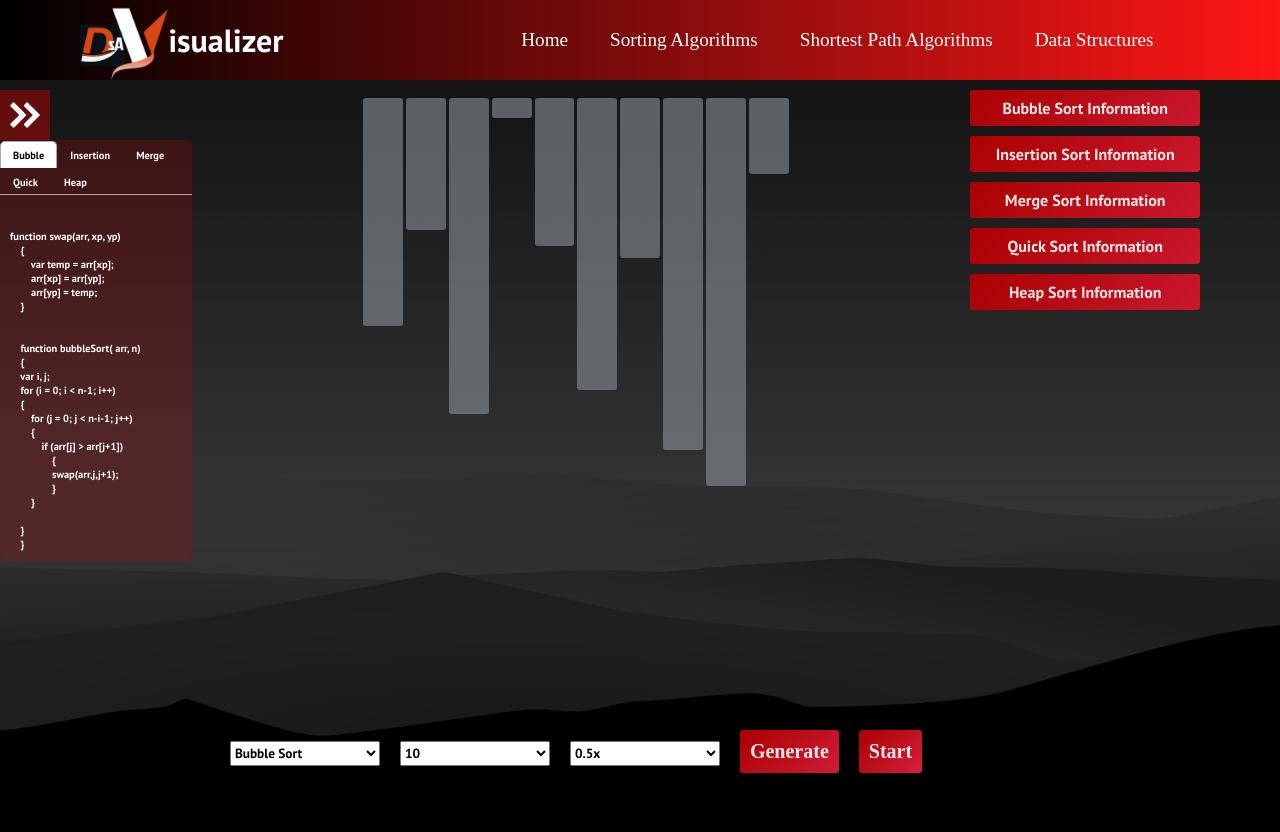
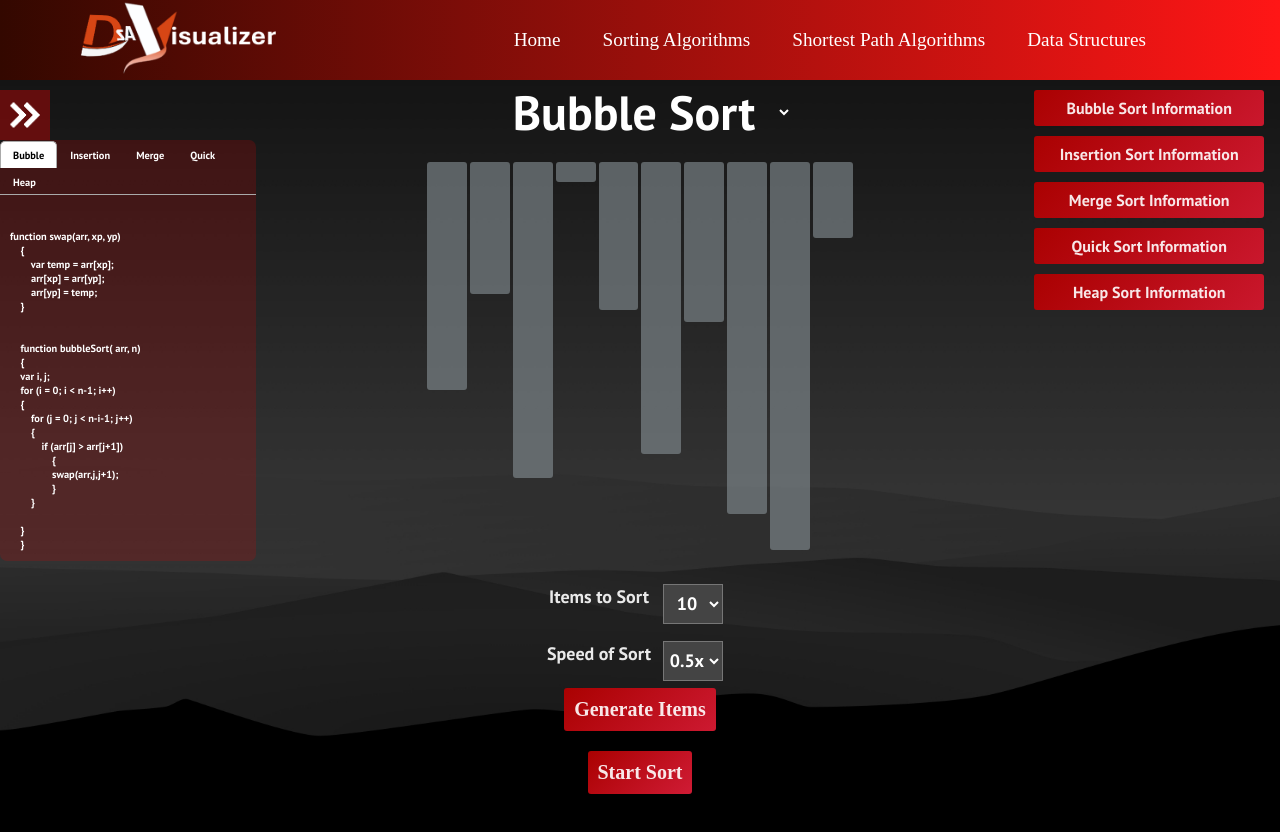
Before and after one commit to Jordiak/Visualizer, a React (Create React App) app: page /sorting-algorithms in a window 1280 px wide. Shown: the top 832 px of the page. Built offline with nearby package versions, Linux system fonts and the light colour scheme; what js_dsal would draw is missing.

Commit message:
Design Tweaks
Combined text to logo picture
Improved Sorting Page
Tweaked Short Path & Data Structures Page

```diff
--- a/src/App.css
+++ b/src/App.css
@@ -46,7 +46,7 @@
   height: 100vh;
 }
 .DSleft {
-  width: 55%;
+  width: 60%;
   float: left;
   margin-left: 2%;
   margin-right: unset;
@@ -54,10 +54,7 @@
 .DSright {
   color: white;
   width: 20%;
-  padding: 0px;
-  margin-left: 75%;
-  font-family: -apple-system, BlinkMacSystemFont, "Segoe UI", Roboto, Oxygen,
-    Ubuntu, Cantarell, "Open Sans", "Helvetica Neue", sans-serif;
+  float: right;
 }
 .left {
   width: 60%;
@@ -67,14 +64,11 @@
 .right {
   color: white;
   width: 20%;
-  padding: 0px;
-  margin-left: 75%;
-  font-family: -apple-system, BlinkMacSystemFont, "Segoe UI", Roboto, Oxygen,
-    Ubuntu, Cantarell, "Open Sans", "Helvetica Neue", sans-serif;
+  float: right;
 }
 
 .left-panel {
-  width: 15%;
+  width: 20%;
   float: left;
 }
 .ShortestPath .left-panel {
--- a/src/components/Navbar.css
+++ b/src/components/Navbar.css
@@ -1,5 +1,5 @@
 .navbar {
-  background: linear-gradient(270deg, rgb(255, 22, 22) 0%, rgb(0, 0, 0) 100%);
+  background: linear-gradient(270deg, rgb(255, 22, 22) 0%, #330800);
   height: 80px;
   display: flex;
   justify-content: center;
@@ -102,9 +102,8 @@
 
   .navbar-logo {
     position: absolute;
-    top: 0;
-    left: 0;
-    transform: translate(25%, 50%);
+    top: 0px;
+    left: 10px;
   }
 
   .menu-icon {
--- a/src/components/Navbar.js
+++ b/src/components/Navbar.js
@@ -16,11 +16,9 @@ function Navbar() {
   return (
     <>
       <nav className='navbar'>
-
-      <img src={logoImage} alt='' width={100} height={80}/>
-        <Link to='/' className='navbar-logo' onClick={closeMobileMenu}>
-          isualizer
-        </Link>
+      <Link to='/' className='navbar-logo' onClick={closeMobileMenu}>
+      <img src={logoImage} alt='' width={200} height={80}/>
+      </Link>
 
         <div className='menu-icon' onClick={handleClick}>
           <i className={click ? 'fas fa-times' : 'fas fa-bars'} />
--- a/src/components/pages/sorting.css
+++ b/src/components/pages/sorting.css
@@ -4,7 +4,7 @@
   margin-left: 20%;
   margin-right: 20%;
   display: flex;
-  min-height: 80vh;
+  min-height: 50vh;
   align-items: flex-start;
 }
 .cell {
@@ -59,12 +59,26 @@ button {
   }
 }
 /* NAVBAR STARTS */
+.navbar-algorithms{
+  top: 0;
+  overflow: hidden;
+  font-size: 20px;
+  color:rgba(255, 255, 255, 0.9);
+  min-height: 60px;
+  text-align: center;
+}
 .navbar-sorting {
   top: 0;
   overflow: hidden;
-  font-size: 16px;
+  font-size: 18px;
+  color:rgba(255, 255, 255, 0.9);
   min-height: 60px;
   text-align: center;
+}
+.navbar-table{
+  width: auto;
+  margin-left: auto;
+  margin-right: auto;
 }
 .navbar-sorting .options {
   margin: 10px;
@@ -82,8 +96,6 @@ button {
 }
 .navbar-sorting #menu {
   margin-top: 15px;
-  width: 150px;
-  height: 25px;
   outline: none;
 }
 .navbar-sorting > .icon {
@@ -124,3 +136,37 @@ button {
 }
 
 /* NAVBAR ENDS */
+
+/* ALGO MENU STYLE */
+.algo-menu{
+  background-color: transparent;
+  color: white;
+  font-size: 48px;
+  border:0px;
+  outline:0px;
+  text-align: center;
+}
+.algo-option{
+  background-color: #444444;
+  color: white;
+  font-size: 36px;
+  border:0px;
+  outline:0px;
+}
+.config-menu{
+  background-color: #444444;
+  color: white;
+  font-size: 18px;
+  text-align: center;
+  width: 60px;
+  height: 40px;
+  text-overflow: ellipsis;
+}
+.config-option{
+  background-color: #444444;
+  color: white;
+  font-size: 18px;
+  width: 30px;
+  height: 60px;
+  text-overflow: ellipsis;
+}
--- a/src/components/pages/sortingVisualizer.jsx
+++ b/src/components/pages/sortingVisualizer.jsx
@@ -10,6 +10,7 @@ import { heapSort } from '../sortingAlgorithms/heapSort.js';
 
 // components
 import Navbar from '../sortingNavbar';
+import SortType from '../sortingSortType';
 import Frame from '../sortingFrame';
 
 // helpers
@@ -46,6 +47,13 @@ class Visualizer extends React.Component {
     render() {
         return (
             <React.Fragment>
+                <SortType
+                    start = {this.start}
+                    response = {this.response}
+                    newList = {this.generateList}
+                    onChange = {this.onChange}
+
+                />
                 <Frame
                     list = {this.state.list}
                 />
--- a/src/components/pathFindingVisualizer/PathfindingVisualizer.css
+++ b/src/components/pathFindingVisualizer/PathfindingVisualizer.css
@@ -11,6 +11,11 @@ button {
   padding: 0.5 rem;
 }
 
-table {
+.pathfindcontent {
+  width: 100%;
   text-align: center;
 }
+
+table {
+  width: 100%;
+}
--- a/src/components/pathFindingVisualizer/PathfindingVisualizer.jsx
+++ b/src/components/pathFindingVisualizer/PathfindingVisualizer.jsx
@@ -357,10 +357,9 @@ export default class PathfindingVisualizer extends Component {
   render() {
     const {grid, mouseIsPressed} = this.state;
     return (
-      <div>
+      <div className="pathfindcontent">
 
         <table
-          className="grid-container"
           onMouseLeave={() => this.handleMouseLeave()}>
           <tbody className="grid">
             {grid.map((row, rowIdx) => {
@@ -390,19 +389,7 @@ export default class PathfindingVisualizer extends Component {
               );
             })}
           </tbody>
-        </table>
-        <button
-          type="button"
-          className="btn btn-danger"
-          onClick={() => this.clearGrid()}>
-          Clear Grid
-        </button>
-        <button
-          type="button"
-          className="btn btn-warning"
-          onClick={() => this.clearWalls()}>
-          Clear Walls
-        </button>
+
         <button
           type="button"
           className="btn btn-primary"
@@ -422,6 +409,20 @@ export default class PathfindingVisualizer extends Component {
           onClick={() => this.visualize('DFS')}>
           Depth First Search
         </button>
+        <br/>
+        <button
+          type="button"
+          className="btn btn-danger"
+          onClick={() => this.clearGrid()}>
+          Clear Grid
+        </button>
+        <button
+          type="button"
+          className="btn btn-warning"
+          onClick={() => this.clearWalls()}>
+          Clear Walls
+        </button>
+        </table>
       </div>
     );
   }
--- a/src/components/sorting-navbar/algorithms.jsx
+++ b/src/components/sorting-navbar/algorithms.jsx
@@ -8,7 +8,7 @@ const Algorithms = (props) => {
                 name="Algorithm" id="menu" className="algo-menu"
                 onChange = {(e) => props.onChange(e.target.value, "algo")}>
                 {props.algorithms.map(element => (
-                    <option
+                    <option className="algo-option"
                         key = {element.value}
                         value = {element.value}>
                         {element.type}
--- a/src/components/sorting-navbar/size.jsx
+++ b/src/components/sorting-navbar/size.jsx
@@ -5,10 +5,10 @@ const Size = (props) => {
     return (
         <span className="options">
             <select
-                name="size" id="menu" className="size-menu"
+                name="size" id="menu" className="config-menu"
                 onChange = {(e) => props.onChange(e.target.value, "size")}>
                 {props.lengths.map(element => (
-                    <option
+                    <option className="config-option"
                         key = {10*element}
                         value = {element}>
                         {element}
--- a/src/components/sorting-navbar/speed.jsx
+++ b/src/components/sorting-navbar/speed.jsx
@@ -5,10 +5,10 @@ const Speed = (props) => {
     return (
         <span className="options">
             <select
-                name="Algorithm" id="menu" className="speed-menu"
+                name="Algorithm" id="menu" className="config-menu"
                 onChange = {(e) => props.onChange(e.target.value, "speed")}>
                 {props.speeds.map(element => (
-                    <option
+                    <option className="config-option"
                         key = {element}
                         value = {element}>
                         {element}x
--- a/src/components/sortingNavbar.jsx
+++ b/src/components/sortingNavbar.jsx
@@ -1,19 +1,12 @@
 import React from 'react';
 
-import Algorithms from './sorting-navbar/algorithms';
+
 import Size from './sorting-navbar/size';
 import Speed from './sorting-navbar/speed';
 
 // Navbar Component
 class Navbar extends React.Component {
     state = {
-        Algorithms: [
-			{ value: 1, type: 'Bubble Sort' },
-			{ value: 2, type: 'Insertion Sort' },
-			{ value: 3, type: 'Merge Sort' },
-			{ value: 4, type: 'Quick Sort' },
-            { value: 5, type: 'Heap Sort' },
-		],
 		lengths: [10, 20, 30, 40, 50, 60, 70, 80, 90, 100],
 		speeds: [0.50, 0.75, 1.00, 2.00, 4.00,8.00,16.00,32.00,64.00,128.00]
     };
@@ -28,22 +21,31 @@ class Navbar extends React.Component {
     render() {
         return (
             <div className="navbar-sorting" id="navbar">
-                <Algorithms
-                    onChange = {this.props.onChange}
-                    algorithms = {this.state.Algorithms}
-                />
-                <Size
+                <table className="navbar-table">
+                    <tr>
+                        <td>Items to Sort</td>
+                        <td><Size
                         onChange = {this.props.onChange}
                         lengths = {this.state.lengths}
                         />
+                       </td>
+                    </tr>
+                    <tr>
+                        <td>
+                        Speed of Sort</td>
+                        <td>
                         <Speed
                         onChange = {this.props.onChange}
                         speeds = {this.state.speeds}
                         />
-                <button id="random" onClick = {() => this.props.newList(1)}>Generate</button>
-                <button id="start" onClick = {() => this.props.start()}>Start</button>
+                        </td>
+                    </tr>
+                </table>
+                <button id="random" onClick = {() => this.props.newList(1)}>Generate Items</button>
+                <br/>
+                <button id="start" onClick = {() => this.props.start()}>Start Sort</button>
                 <a
-                    className="icon"
+                    className="icon" q
                     onClick = {(e) => this.handleClick(e)}
                     href = "/">
                     <i className="fa fa-bars"></i>
@@ -52,5 +54,4 @@ class Navbar extends React.Component {
         );
     }
 }
-
 export default Navbar;
--- /dev/null
+++ b/src/components/sortingSortType.jsx
@@ -0,0 +1,36 @@
+import React from 'react';
+
+import Algorithms from './sorting-navbar/algorithms';
+
+// Navbar Component
+class SortType extends React.Component {
+    state = {
+        Algorithms: [
+			{ value: 1, type: 'Bubble Sort' },
+			{ value: 2, type: 'Insertion Sort' },
+			{ value: 3, type: 'Merge Sort' },
+			{ value: 4, type: 'Quick Sort' },
+            { value: 5, type: 'Heap Sort' },
+		]
+    };
+
+    // prevent the default link behaviour for navbar
+    // hide/display button
+    handleClick = (e) => {
+        e.preventDefault();
+        this.props.response();
+    }
+
+    render() {
+        return (
+            <div className="navbar-algorithms" id="navbar">
+                <Algorithms
+                    onChange = {this.props.onChange}
+                    algorithms = {this.state.Algorithms}
+                />
+            </div>
+        );
+    }
+}
+
+export default SortType;
```
Also changed, not shown: src/components/images/DSALOGO.png. Lines whose indentation alone changed are shown as unchanged.
